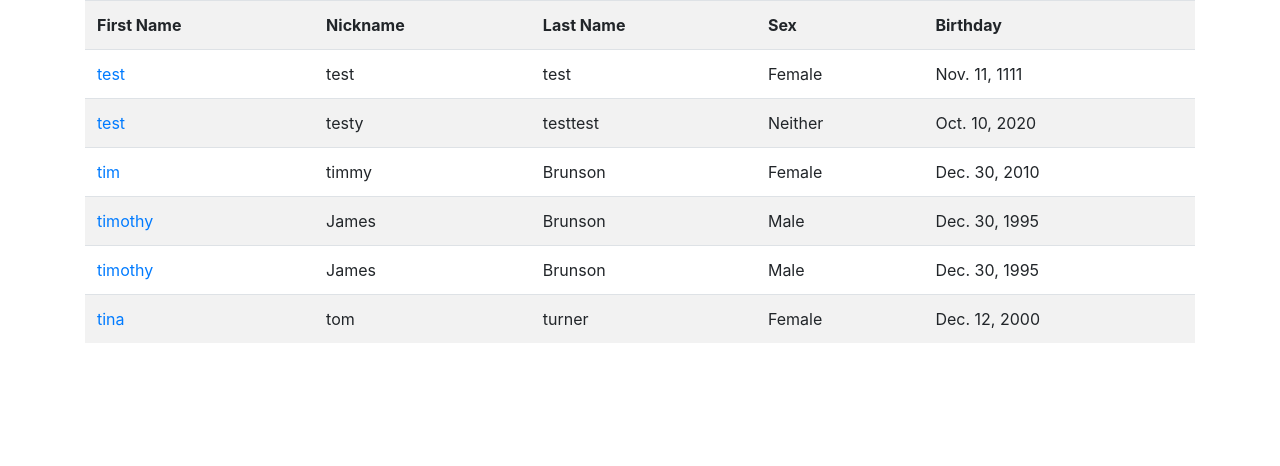
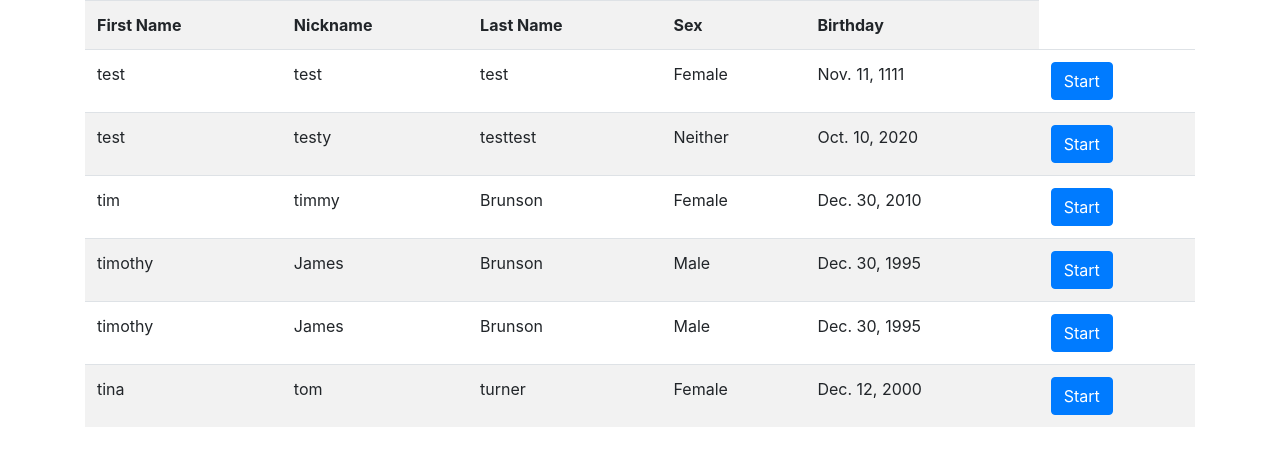
Before and after one commit to TJBrunson/MOCRecords, a Django app: page /patient_search in a window 1280 px wide. Shown: the part 113-579 px from the top of the page. Run offline with Django 3.2, Linux system fonts and the light colour scheme; data comes from the database, SQL or seed files in the repository; some libraries are stand-ins or nearby versions.

Commit message:
added button to patient search

```diff
--- a/patientRecords/templates/patientRecords/patient_search.html
+++ b/patientRecords/templates/patientRecords/patient_search.html
@@ -23,11 +23,12 @@
       </tr>
     {% for patient in patient_list.all %}
       <tr>
-        <td><a href="{% url 'patientRecords:existing_checkin' patient.id %}">{{patient.first_name}}</a></td>
+        <td>{{patient.first_name}}</td>
         <td>{{patient.nickname}}</td>
         <td>{{patient.last_name}}</td>
         <td>{{patient.sex}}</td>
         <td>{{patient.date_of_birth}}</td>
+        <td><a href="{% url 'patientRecords:existing_checkin' patient.id %}" class="btn btn-primary">Start</a></td>
       </tr>
     {%  endfor %}
     </table>
```
